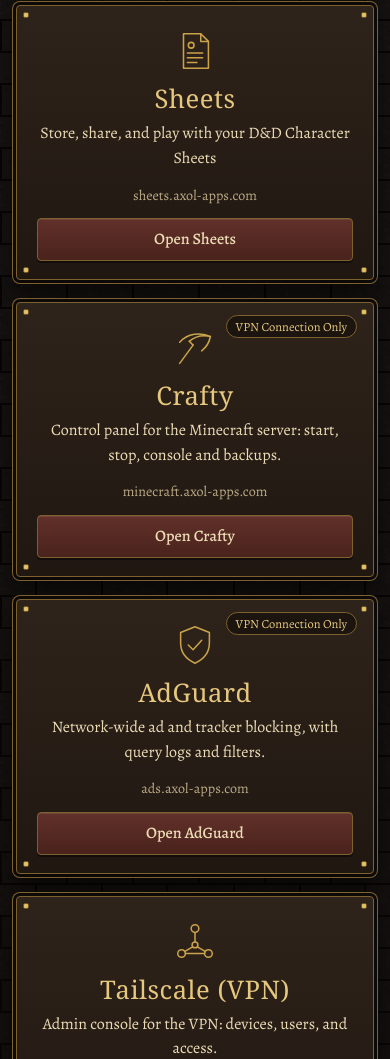
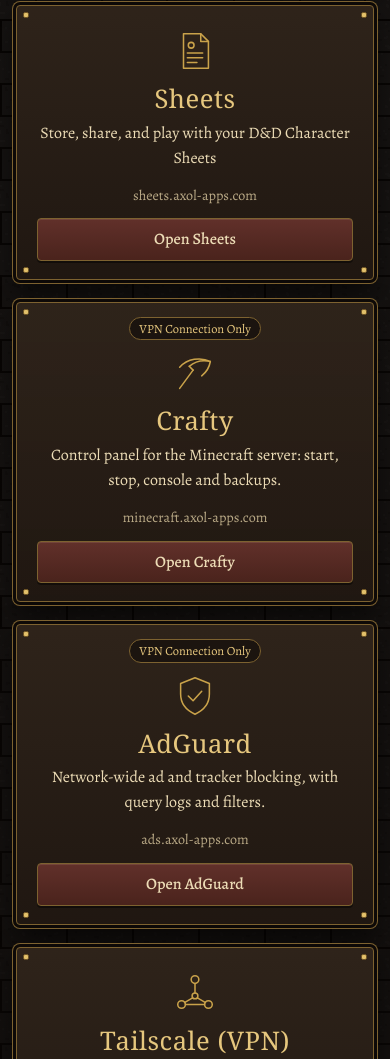
Before and after one commit to ViTheAxolotl/Landing, a plain HTML site: page index.html in a window 390 px wide. Shown: the part 941-2000 px from the top of the page. Drawn offline with nearby package versions, Linux system fonts and the light colour scheme; a web font is replaced by a local one.

Commit message:
Refactor appGrid layout to flex for responsiveness
Changed .appGrid from grid layout to flex layout for better responsiveness. Updated .appCard styles for alignment and sizing on smaller screens.

```diff
--- a/css/Styles.css
+++ b/css/Styles.css
@@ -1488,11 +1488,24 @@ body.embedded #siteList > #story
     margin: 0 0 18px;
 }
 
+/* Cards wrap onto as many rows as needed; every row, including a shorter
+   last row, sits in the middle */
 .landing .appGrid
 {
-    display: grid;
-    grid-template-columns: repeat(auto-fill, minmax(250px, 1fr));
+    display: flex;
+    flex-wrap: wrap;
+    justify-content: center;
     gap: 22px;
+}
+
+.landing .appGrid > .appCard
+{
+    flex: 0 1 260px;    /* 260px wide, can shrink on small phones */
+    min-width: 0;
+}
+
+@media (max-width: 574px) {
+    .landing .appGrid > .appCard { flex-basis: 100%; }   /* phones: one full-width card per row */
 }
 
 .appCard
@@ -1587,12 +1600,11 @@ body.embedded #siteList > #story
     outline-offset: 2px;
 }
 
-/* "Tailscale only" / "Coming soon" tag in the card's top corner */
+/* "VPN Connection Only" / "Coming soon" tag, centred above the icon */
 .appCard .appTag
 {
-    position: absolute;
-    top: 12px;
-    right: 16px;
+    align-self: center;
+    margin: -8px 0 10px;
     font-size: .78rem;
     padding: 1px 9px;
     border: 1px solid var(--brass-dim);
```
